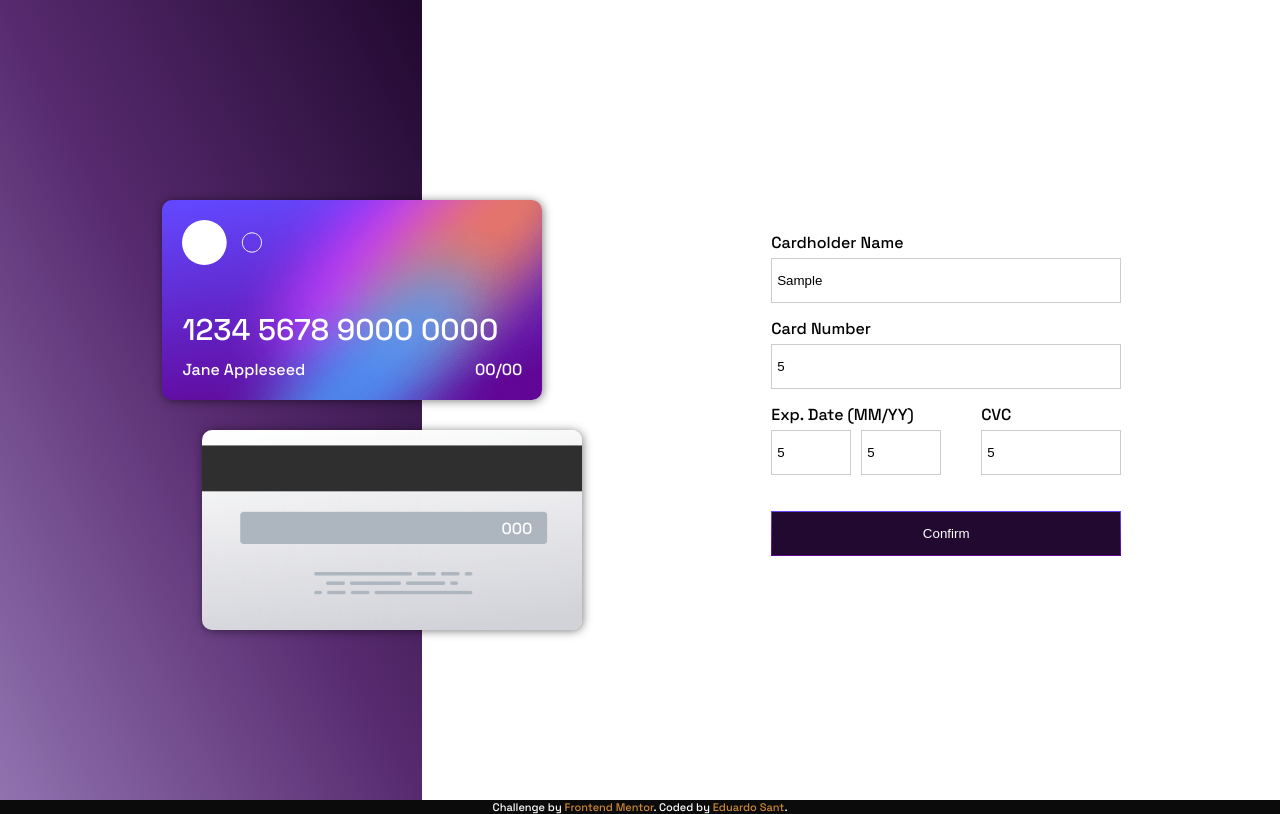
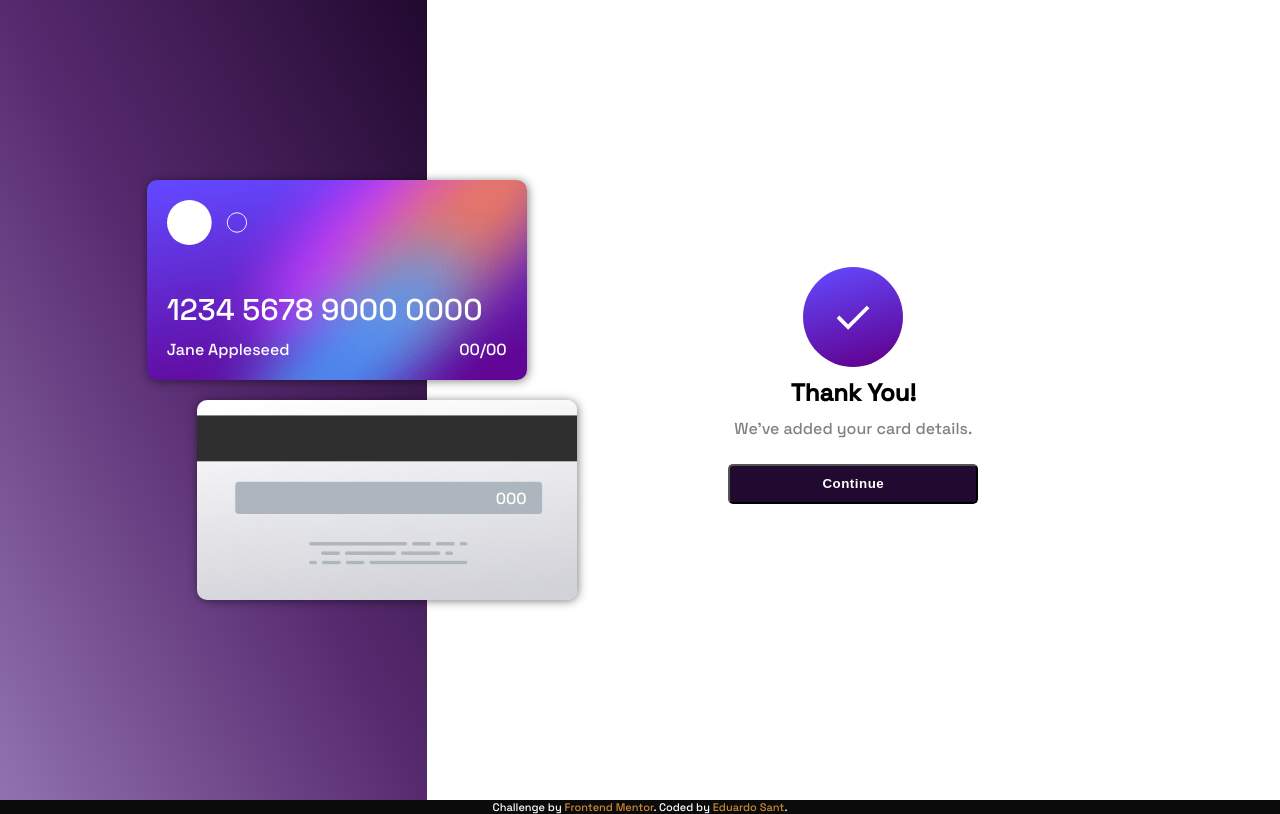
Before and after one commit to edusantsouza/-Interactive-card-details-form, a plain HTML site: page index.html in a window 1280 px wide. Both pictures are taken after typing "Sample", "5", "5", "5", "5" into the empty fields and a click on the input "Confirm". Drawn offline with Linux system fonts and the light colour scheme.

Commit message:
Thanks view added

```diff
--- a/index.html
+++ b/index.html
@@ -17,6 +17,7 @@
 <body>
   <section>
     <div class="gradiente">
+
       <div class="front-card">
         <img src="./images/card-logo.svg" alt="Card Logo">
         <p id="card-number">1234 5678 9000 0000</p>
@@ -29,7 +30,7 @@
         <p id="card-cvc">000</p>
       </div>
     </div>
-    <div class="form-container">
+    <div class="form-container visible">
       <form action="#" id="card-form">
         <label for="name">Cardholder Name</label>
         <input type="text" aria-att="Cardholder Name" placeholder="e.g. Jane Appleseed" class="inputName">
@@ -62,6 +63,14 @@
         <input type="submit" value="Confirm">
       </form>
     </div>
+    <div class="absolute">
+      <div class="sucess-screen">
+        <img src="./images/icon-complete.svg" alt="Confirm Icon">
+        <h1>Thank You!</h1>
+        <p>We've added your card details.</p>
+        <button class="btn">Continue</button>
+      </div>
+    </div>
   </section>
   <div class="attribution">
     Challenge by <a href="https://www.frontendmentor.io?ref=challenge" target="_blank">Frontend Mentor</a>.
--- a/script.js
+++ b/script.js
@@ -1,5 +1,9 @@
 function getCardInfo() {
   const cardForm = document.getElementById("card-form");
+
+  const formRender = document.querySelector(".form-container");
+  const thanksRender = document.querySelector(".absolute");
+  const btnContinue = document.querySelector(".btn");
 
   const cardNumber = document.getElementById("card-number");
   const cardName = document.getElementById("card-name");
@@ -90,6 +94,11 @@ function getCardInfo() {
     }
   });
 
+  btnContinue.addEventListener("click", function () {
+    thanksRender.classList.remove("visible");
+    formRender.classList.add("visible");
+  });
+
   cardForm.addEventListener("submit", function (e) {
     e.preventDefault();
     arrCardInputs.forEach((item) => {
@@ -123,6 +132,9 @@ function getCardInfo() {
           default:
             console.log(`Tudo certo"`);
         }
+      } else {
+        formRender.classList.remove("visible");
+        thanksRender.classList.add("visible");
       }
     });
     if (cardNumber.innerText.length < 16) {
--- a/style.css
+++ b/style.css
@@ -10,7 +10,6 @@
 
 }
 body {
-  max-height: 300px;
   font-size: 1.6rem;
 }
 .attribution {
@@ -25,18 +24,13 @@ body {
 
 }
 /**************************************************/
-section::before{
-  content: '';
-  height: 100vh;
-  width: 33%;
-  background-image: linear-gradient(to top right, hsl(270, 28%, 57%), hsl(279, 45%, 30%),  hsl(278, 68%, 11%));
-}
+
 section{
   background: #fff;
   height: 100vh;
-  display: flex;
-  /* width: 1400px;
-  margin: 0 auto; */
+  display: grid;
+  grid-template-columns: repeat(12, 1fr);
+  position: relative;
 }
 form {
   display: flex;
@@ -87,6 +81,9 @@ opacity: .8;
  .form-container {
   margin: 0 auto;
   margin-block: auto;
+  visibility: hidden;
+  grid-column: 7/11;
+
   }
 
   .form-section {
@@ -113,8 +110,15 @@ opacity: .8;
   }
 
   .gradiente {
-  width: 200px;
+  background-image: linear-gradient(to top right, hsl(270, 28%, 57%), hsl(279, 45%, 30%),  hsl(278, 68%, 11%));
+  grid-column: 1/5;
+  height: 100vh;
+  display: grid;
+  grid-template-columns: 1fr 1fr 1fr;
+  justify-content: center;
+  align-items: center;
   position: relative;
+
 }
 
   .front-card {
@@ -125,11 +129,11 @@ opacity: .8;
   width: 380px;
   height: 200px;
   border-radius:10px ;
+  color: #fff;
+  grid-column: 3/5;
   position: absolute;
-  top: 20rem;
-  left: -280px;
-  color: #fff;
-  margin-left: 2rem;
+  top: 18rem;
+  right: -10rem;
   padding: 2rem;
   display: flex;
   flex-direction: column;
@@ -165,8 +169,9 @@ opacity: .8;
   height: 200px;
   border-radius:10px ;
   position: absolute;
-  top: 43rem;
-  left: -220px;
+  top: 40rem;
+  right: -15rem;
+  grid-column:3/5 ;
   color: #fff;
   box-shadow: 1px 1px 10px rgba(0, 0, 0, 0.5);
 }
@@ -179,11 +184,61 @@ opacity: .8;
   visibility: hidden;
 }
 
-.visible{
-  visibility: visible;
-}
+
 
 .cvc-box{
   display: flex;
   flex-direction: column;
 }
+
+.absolute{
+  visibility: hidden;
+  position: absolute;
+  width: 100vw;
+  height: 100vh;
+ display: grid;
+ grid-template-columns: repeat(12, 1fr);
+ grid-template-rows: repeat(3, 1fr);
+}
+
+
+
+.sucess-screen{
+grid-column: 7/11;
+grid-row: 2/3;
+display: flex;
+flex-direction: column;
+align-items: center;
+gap: 1rem;
+}
+
+.sucess-screen p {
+  color: grey;
+}
+
+.sucess-screen button {
+  margin-top: 1.5rem;
+  width: 25rem;
+  height: 4rem;
+  background-color: hsl(278, 68%, 11%);
+  color: #fff;
+  cursor: pointer;
+  font-weight: 600;
+  border-radius: .5rem;
+  letter-spacing: .5px;
+}
+
+.sucess-screen button:hover {
+  opacity: .8;
+}
+
+
+.sucess-screen img {
+  width: 100px;
+}
+
+
+
+.visible{
+  visibility: visible;
+}
```
